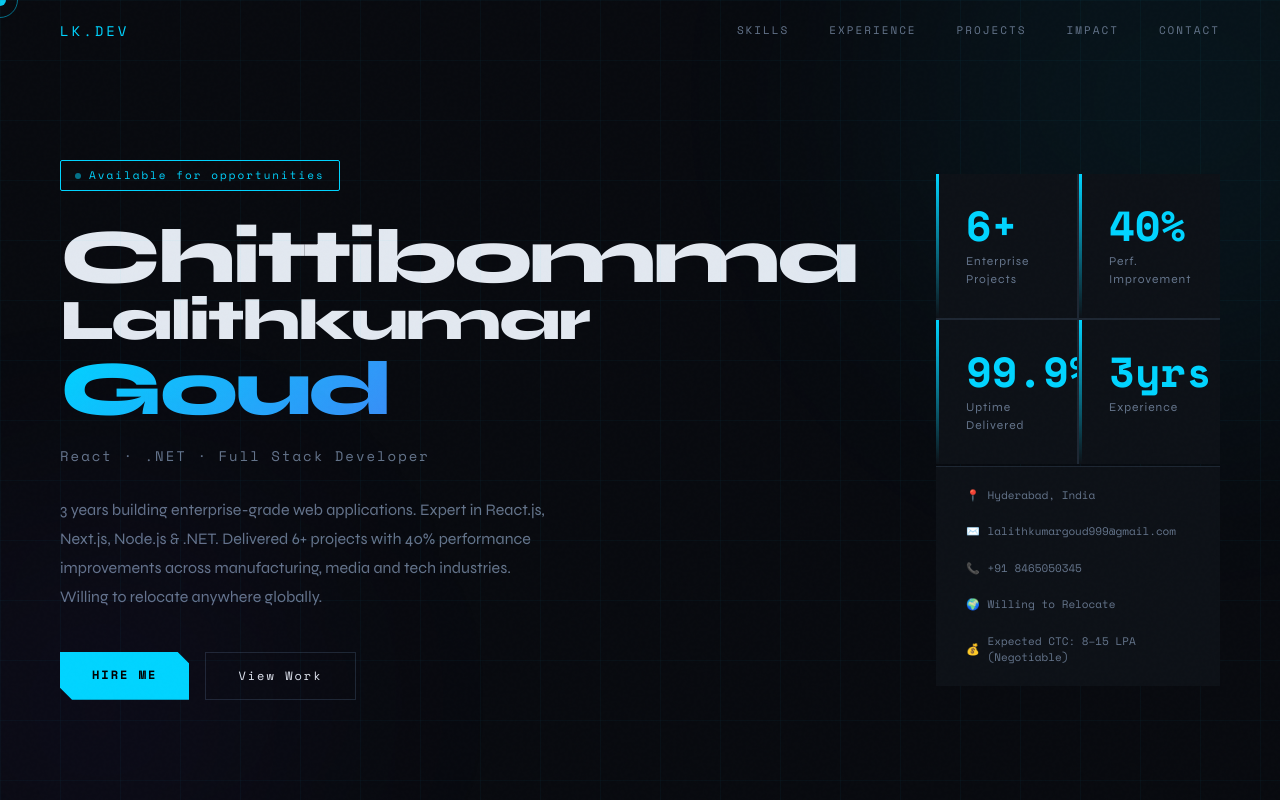
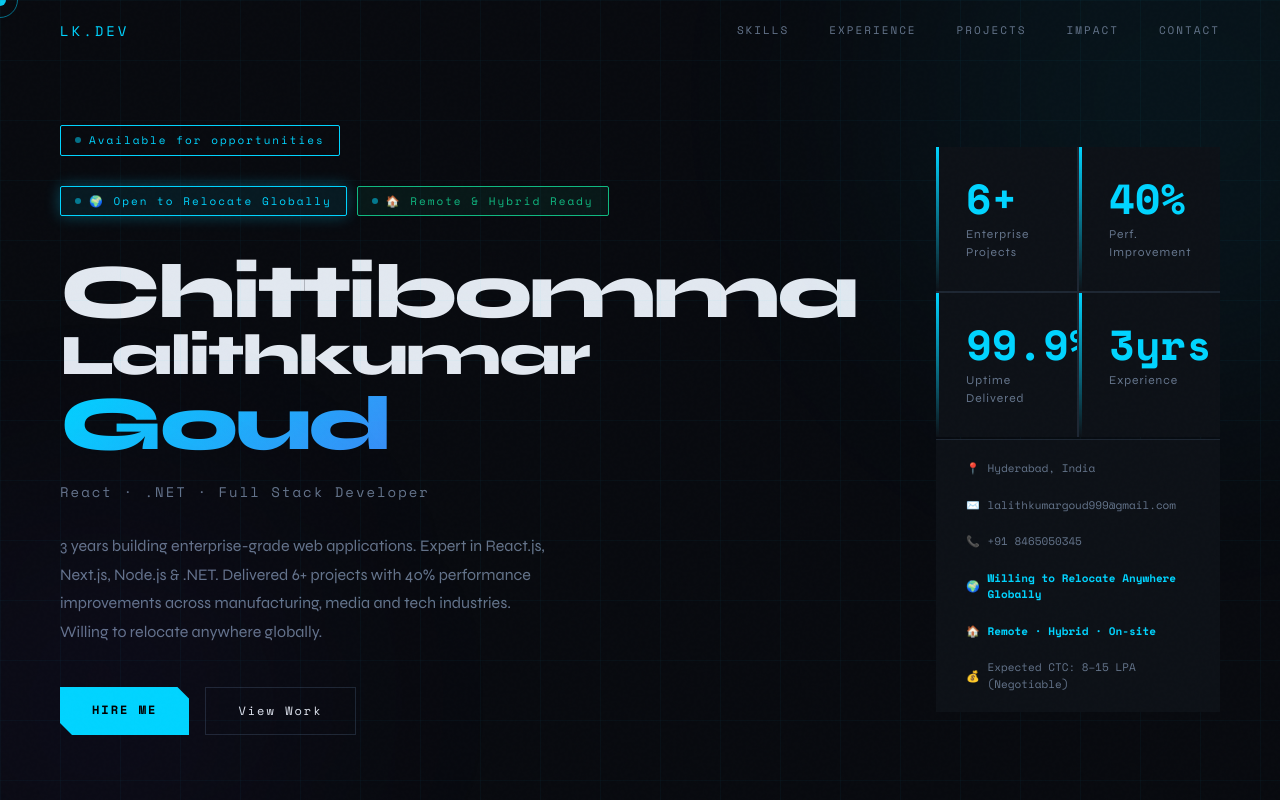
Before and after one commit to Lalith84999/portfolio, a Next.js app: page / in a window 1280 px wide. Shown: the top 800 px of the page. Built offline with nearby package versions, Linux system fonts and the light colour scheme; a web font is replaced by a local one.

Commit message:
feat: highlight relocation & remote/hybrid availability

```diff
--- a/src/app/globals.css
+++ b/src/app/globals.css
@@ -22,6 +22,30 @@ body {
   font-family: 'Syne', sans-serif;
   overflow-x: hidden;
   cursor: none;
+}
+
+.hero-badges-row {
+  display: flex; gap: 10px; flex-wrap: wrap;
+  margin-bottom: 10px;
+}
+.hero-badge--highlight {
+  border-color: var(--accent) !important;
+  background: rgba(0, 212, 255, 0.08);
+  color: var(--accent) !important;
+  animation: pulse-glow 2.5s ease-in-out infinite;
+}
+.hero-badge--green {
+  border-color: var(--accent3) !important;
+  background: rgba(16, 185, 129, 0.08);
+  color: var(--accent3) !important;
+}
+@keyframes pulse-glow {
+  0%, 100% { box-shadow: 0 0 8px rgba(0, 212, 255, 0.2); }
+  50% { box-shadow: 0 0 20px rgba(0, 212, 255, 0.4); }
+}
+.contact-item--highlight {
+  color: var(--accent) !important;
+  font-weight: 700;
 }
 
 /* NOISE OVERLAY */
--- a/src/components/Hero.tsx
+++ b/src/components/Hero.tsx
@@ -7,6 +7,10 @@ export default function Hero() {
       <div className="hero-grid">
         <div>
           <div className="hero-badge">Available for opportunities</div>
+          <div className="hero-badges-row">
+            <div className="hero-badge hero-badge--highlight">🌍 Open to Relocate Globally</div>
+            <div className="hero-badge hero-badge--green">🏠 Remote &amp; Hybrid Ready</div>
+          </div>
           <h1 className="hero-name">
             <span className="line1">Chittibomma</span>
             <span className="line1" style={{ fontSize: "0.75em", letterSpacing: "-2px", marginBottom: "4px" }}>
@@ -46,8 +50,11 @@ export default function Hero() {
             <div className="contact-item">
               <span>📞</span> +91 8465050345
             </div>
-            <div className="contact-item">
-              <span>🌍</span> Willing to Relocate
+            <div className="contact-item contact-item--highlight">
+              <span>🌍</span> Willing to Relocate Anywhere Globally
+            </div>
+            <div className="contact-item contact-item--highlight">
+              <span>🏠</span> Remote · Hybrid · On-site
             </div>
             <div className="contact-item">
               <span>💰</span> Expected CTC: 8–15 LPA (Negotiable)
```
